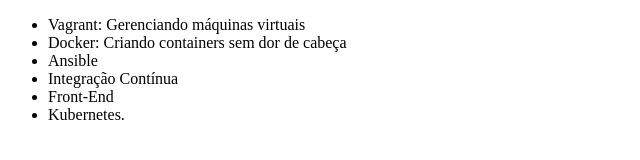
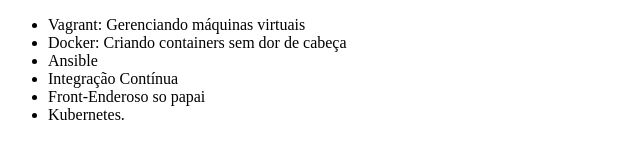
Before and after one commit to NaSilvaNick/ProjetoAula, a plain HTML site: page index.html in a window 1280 px wide. Shown: the whole page, without its empty margins (0-640 px from the left). Drawn offline with Linux system fonts and the light colour scheme.

Commit message:
Alterando o nome do Front-Enderoso do Papai

```diff
--- a/index.html
+++ b/index.html
@@ -10,7 +10,7 @@
         <li>Docker: Criando containers sem dor de cabeça</li>
         <li>Ansible</li>
         <li>Integração Contínua</li>
-        <li>Front-End</li>
+        <li>Front-Enderoso so papai</li>
         <li>Kubernetes.</li>
     </ul>
 </body>
```
